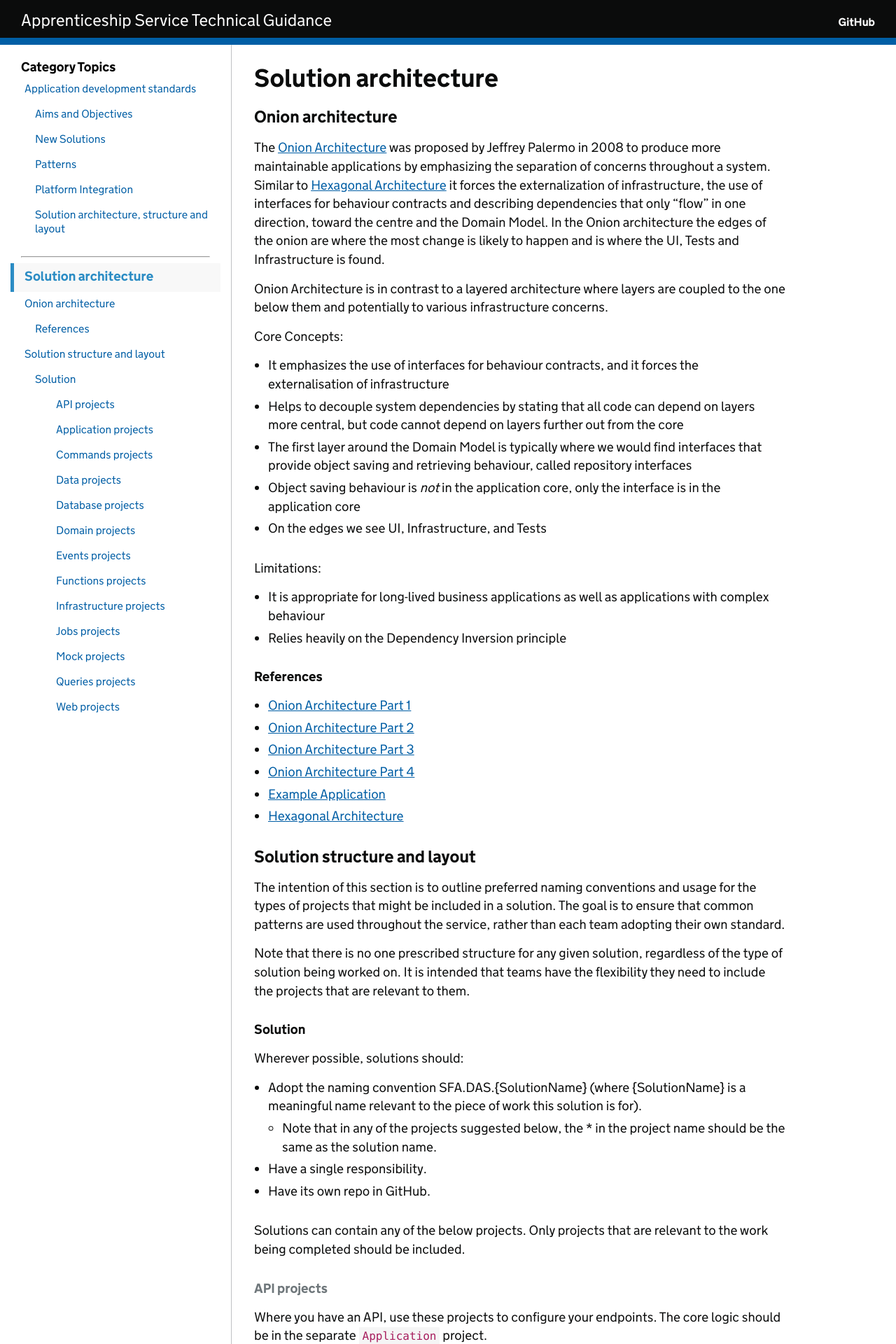
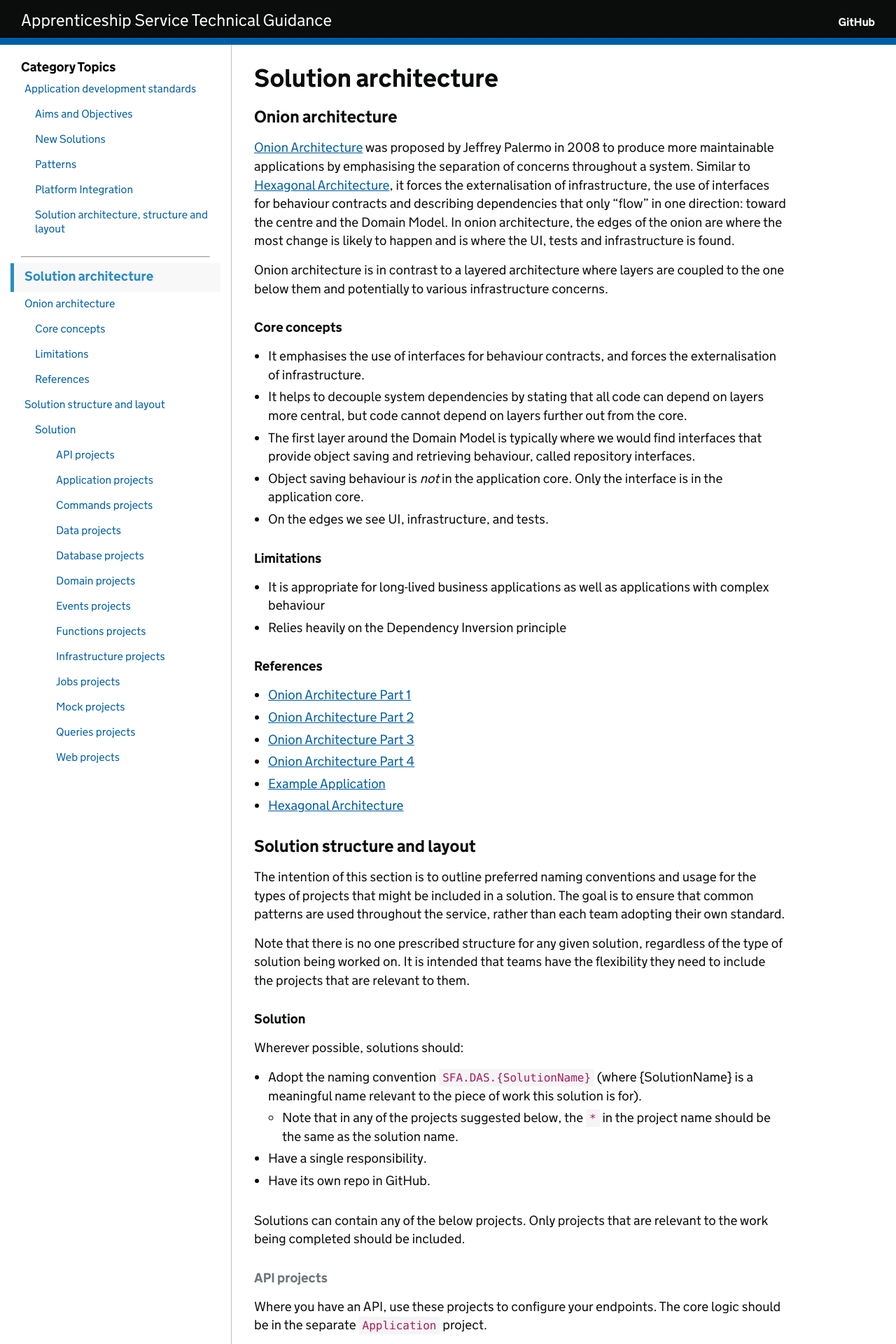
Before and after one commit to SkillsFundingAgency/das-technical-guidance, a Jekyll site: the page built from collections/_development_standards/solution-structure.md, in a window 1280 px wide. Shown: the top 1920 px of the page at 70% size. Built offline with Jekyll 4.4.1, drawn with Linux system fonts in a browser that asks for light colours; some of the changed text lies outside the part shown.

Commit message:
More updates.

````diff
--- a/collections/_development_standards/solution-structure.md
+++ b/collections/_development_standards/solution-structure.md
@@ -8,19 +8,19 @@ category: development_standards
 
 ### Onion architecture
 
-The [Onion Architecture](http://jeffreypalermo.com/blog/the-onion-architecture-part-1/) was proposed by Jeffrey Palermo in 2008 to produce more maintainable applications by emphasizing the separation of concerns throughout a system. Similar to [Hexagonal Architecture](https://en.wikipedia.org/wiki/Hexagonal_architecture_(software)) it forces the externalization of infrastructure, the use of interfaces for behaviour contracts and describing dependencies that only "flow" in one direction, toward the centre and the Domain Model. In the Onion architecture the edges of the onion are where the most change is likely to happen and is where the UI, Tests and Infrastructure is found.
+[Onion Architecture](http://jeffreypalermo.com/blog/the-onion-architecture-part-1/) was proposed by Jeffrey Palermo in 2008 to produce more maintainable applications by emphasising the separation of concerns throughout a system. Similar to [Hexagonal Architecture](https://en.wikipedia.org/wiki/Hexagonal_architecture_(software)), it forces the externalisation of infrastructure, the use of interfaces for behaviour contracts and describing dependencies that only "flow" in one direction: toward the centre and the Domain Model. In onion architecture, the edges of the onion are where the most change is likely to happen and is where the UI, tests and infrastructure is found.
 
-Onion Architecture is in contrast to a layered architecture where layers are coupled to the one below them and potentially to various infrastructure concerns.
+Onion architecture is in contrast to a layered architecture where layers are coupled to the one below them and potentially to various infrastructure concerns.
 
-Core Concepts:
+#### Core concepts
 
-* It emphasizes the use of interfaces for behaviour contracts, and it forces the externalisation of infrastructure
-* Helps to decouple system dependencies by stating that all code can depend on layers more central, but code cannot depend on layers further out from the core
-* The first layer around the Domain Model is typically where we would find interfaces that provide object saving and retrieving behaviour, called repository interfaces
-* Object saving behaviour is *not* in the application core, only the interface is in the application core
-* On the edges we see UI, Infrastructure, and Tests
+* It emphasises the use of interfaces for behaviour contracts, and forces the externalisation of infrastructure.
+* It helps to decouple system dependencies by stating that all code can depend on layers more central, but code cannot depend on layers further out from the core.
+* The first layer around the Domain Model is typically where we would find interfaces that provide object saving and retrieving behaviour, called repository interfaces.
+* Object saving behaviour is *not* in the application core. Only the interface is in the application core.
+* On the edges we see UI, infrastructure, and tests.
 
-Limitations:
+#### Limitations
 
 * It is appropriate for long-lived business applications as well as applications with complex behaviour
 * Relies heavily on the Dependency Inversion principle
@@ -42,8 +42,8 @@ Note that there is no one prescribed structure for any given solution, regardles
 
 #### Solution
 Wherever possible, solutions should:
-* Adopt the naming convention SFA.DAS.{SolutionName} (where {SolutionName} is a meaningful name relevant to the piece of work this solution is for).
-  * Note that in any of the projects suggested below, the * in the project name should be the same as the solution name.
+* Adopt the naming convention ```SFA.DAS.{SolutionName}``` (where {SolutionName} is a meaningful name relevant to the piece of work this solution is for).
+  * Note that in any of the projects suggested below, the ```*``` in the project name should be the same as the solution name.
 * Have a single responsibility.
 * Have its own repo in GitHub.
 
````
Also changed, not shown: other parts of collections/_development_standards/solution-structure.md (+10 -4 lines).
